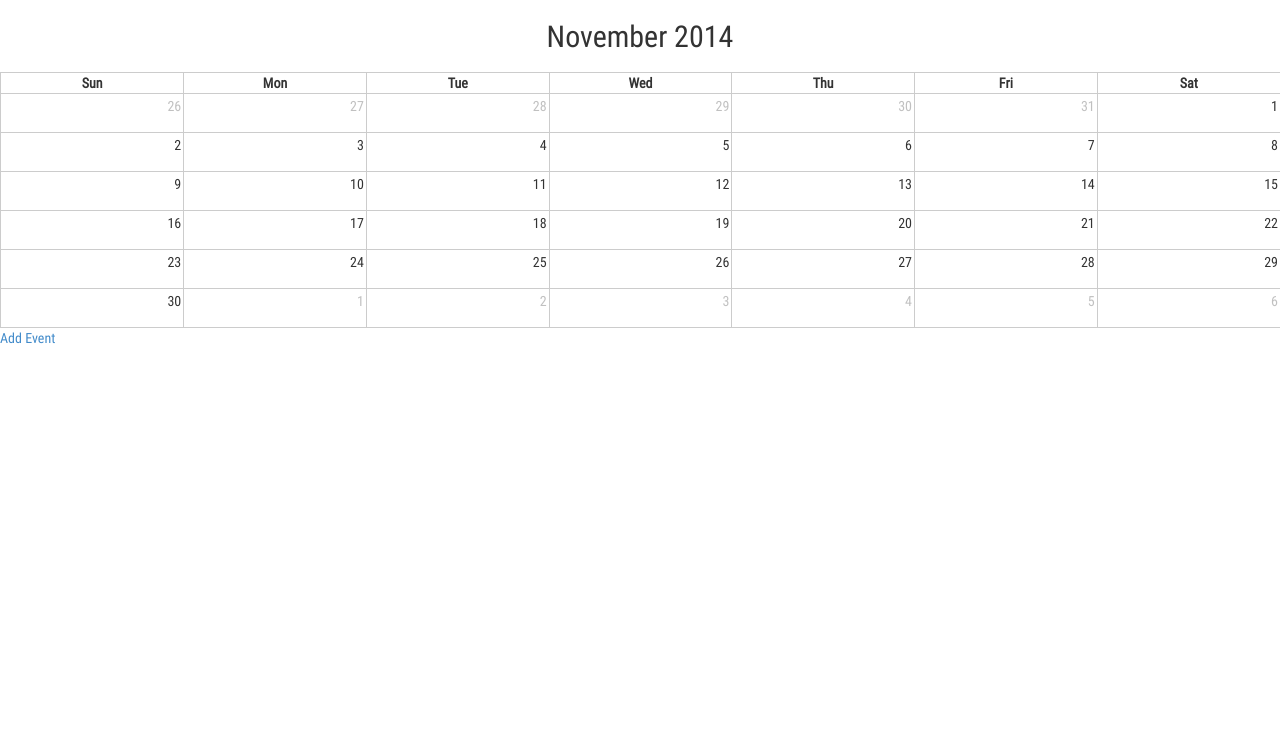
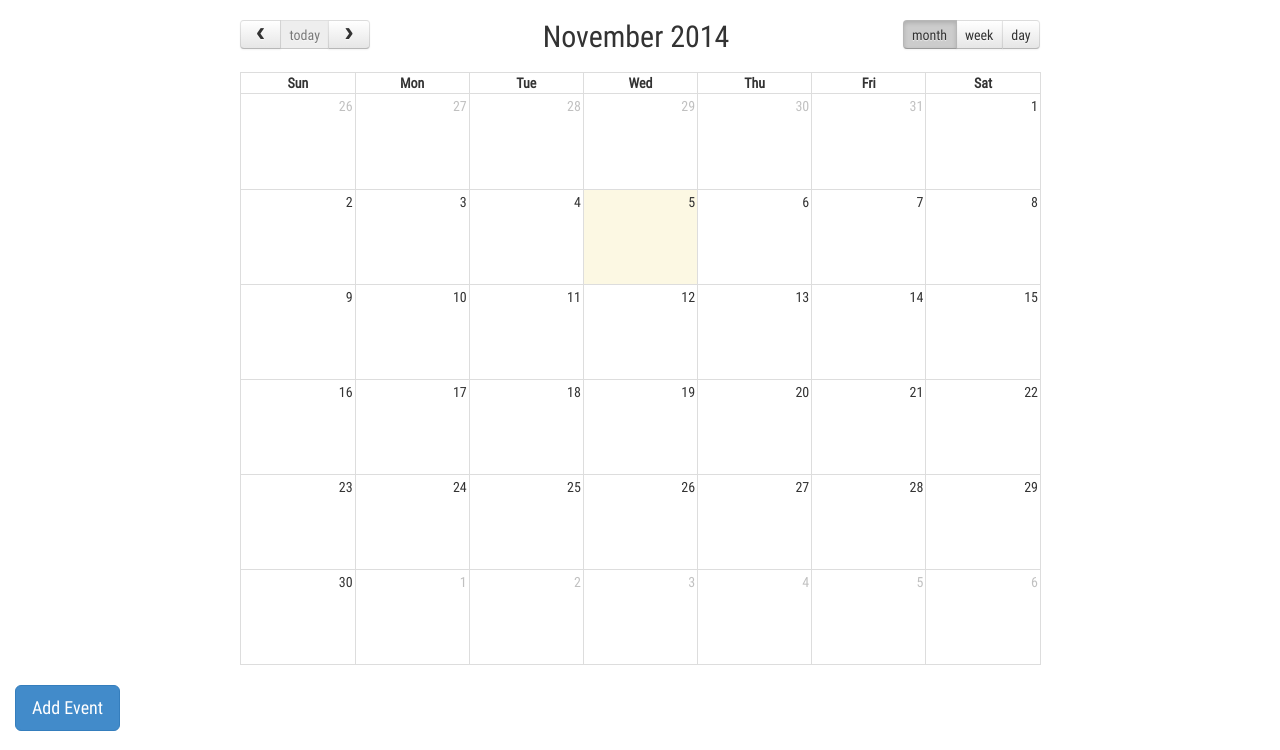
Before and after one commit to csc301-fall2014/Proj-Morning-Team4-repo, a Django app: template phase2/csc301_calendar_app/templates/scheduler/calendar_basic.html in a window 1280 px wide. Shown: the part 50-800 px from the top of the page. Run offline with Django 3.2, Linux system fonts and the light colour scheme; the template is opened without the code that fills it: values that come from a table or form of the project are taken from there, others are empty; tables that the repository leaves empty hold one stand-in row (values such as "Sample post"); lists and menus that the app fills with data are empty; some libraries are stand-ins or nearby versions.

Commit message:
bug fixing for views

```diff
--- a/phase2/csc301_calendar_app/csc301_calendar_app/static/css/coursemate.css
+++ b/phase2/csc301_calendar_app/csc301_calendar_app/static/css/coursemate.css
@@ -47,7 +47,7 @@
 }
 
 
-    #calendar {
-        max-width: 900px;
-        margin: 0 auto;
-    }
+#cm-calendar {
+    max-width: 800px;
+    margin: 0 auto;
+}
--- a/phase2/csc301_calendar_app/templates/scheduler/calendar_basic.html
+++ b/phase2/csc301_calendar_app/templates/scheduler/calendar_basic.html
@@ -4,25 +4,27 @@
 
 {% block css %}
 {{ block.super }}
-  <link href="{% static 'css/jquery-ui.min.css' %}" rel="stylesheet">
-  <link href="{% static 'css/fullcalendar.print.css' %}" rel="stylesheet" madia="print">
     <link href="{% static 'css/fullcalendar.min.css' %}" rel="stylesheet">
-  <link href="{% static 'css/jquery-ui.min.css' %}" rel="stylesheet">
+    <link href="{% static 'css/fullcalendar.print.css' %}" rel="stylesheet" media="print">
 {% endblock %}
+
+  <!-- HTML5 shim and Respond.js for IE8 support of HTML5 elements and media queries -->
+    <!--[if lt IE 9]>
+      <script src="https://oss.maxcdn.com/html5shiv/3.7.2/html5shiv.min.js"></script>
+      <script src="https://oss.maxcdn.com/respond/1.4.2/respond.min.js"></script>
+      <![endif]-->
 
 {% block js %}
 {{ block.super }}
     <script src="{% static 'js/moment.min.js' %}"></script>
     <script src="{% static 'js/fullcalendar.min.js' %}"></script>
     <script>
-
-
         $(document).ready(function() {
             events = [];
             {% if calendar %}
             {% for e in events %}
-        startDate = '{{ e.start|date:"Y-m-d" }}';
-        endDate = '{{ e.end|date:"Y-m-d" }}';
+            startDate = '{{ e.start|date:"Y-m-d\TH:i:s" }}';
+            endDate = '{{ e.end|date:"Y-m-d\TH:i:s" }}';
             events.push({
                 id: '{{e.id}}',
                 title: '{{e.name}}',
@@ -31,25 +33,26 @@
             });
             {% endfor %}
             {% endif %}
-        $('#calendar').fullCalendar({
+            $('#cm-calendar').fullCalendar({
                 header: {
-                left: 'prev,next today',
+                    left: 'prev,today,next',
                     center: 'title',
                     right: 'month,basicWeek,basicDay'
                 },
-            defaultDate: '{% now "Y-m-d" %}',
+                defaultDate: '{% now "Y-m-d\TH:i:s" %}',
                 editable: true,
                 eventLimit: true, // allow "more" link when too many events
                 events: events
             });
 
         });
-
     </script>
 {% endblock %}
 
 {% block content %}
-    <div id="calendar"></div>
-    <a href="add/">Add Event</a>
-
+    <div class="col-xs-12">
+        <div id="cm-calendar"></div>
+        <br />
+        <a class="btn btn-primary btn-lg" href="add/">Add Event</a>
+    </div>
 {% endblock %}
--- a/phase2/csc301_calendar_app/templates/school/search_schools.html
+++ b/phase2/csc301_calendar_app/templates/school/search_schools.html
@@ -15,6 +15,11 @@
     var schoolList = new List('school-list', options);
 });
 </script>
+{% endblock %}
+
+
+{% block header %}
+TEst
 {% endblock %}
 
 {% block content %}
```
Lines whose indentation alone changed are shown as unchanged.
